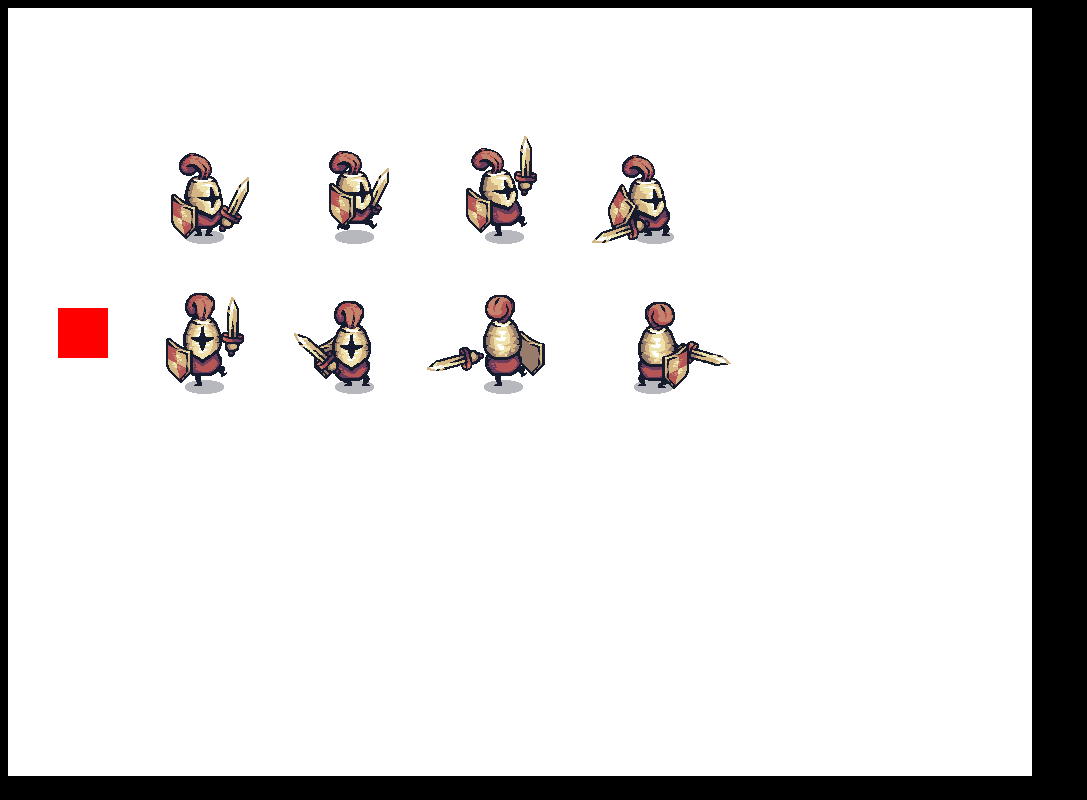
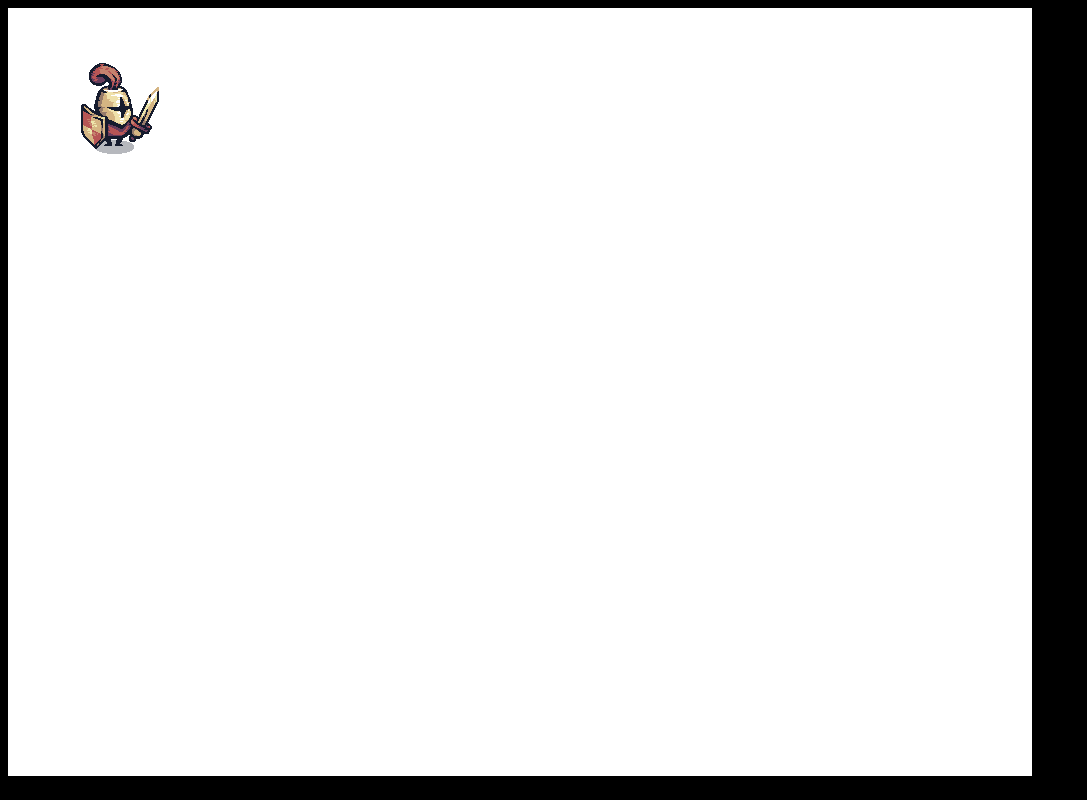
Before and after one commit to Hovelacque/Jogo-2-ano-2025, a plain HTML site: page index.html in a window 1280 px wide. Shown: the whole page, without its empty margins (0-1087 px from the left). Drawn offline with Linux system fonts and the light colour scheme.

Commit message:
Movendo cavaleiro

```diff
--- a/index.html
+++ b/index.html
@@ -25,7 +25,15 @@
             )
         }
 
-        let y = 100;
+        const toque = {
+            x: null,
+            y: null
+        };
+        const cavaleiro = {
+            x: 10,
+            y: 10,
+            velocidade: 5
+        }
         let frameDaAnimacao = 0;
         let frames = 0;
         function animacao() {
@@ -34,31 +42,40 @@
             ctx.fillStyle = "white";
             ctx.fillRect(0, 0, canvas.width, canvas.height);
 
-            ctx.fillStyle = "red";
-            ctx.fillRect(50, y, 50, 50);
+            // ctx.fillStyle = "red";
+            // ctx.fillRect(50, y, 50, 50);
 
             const comprimentoDoCorte = imagem.width / 6; //5 é o numero de desenhos do sprite
             const alturaDoCorte = imagem.height / 8; //2 é o numero de linhas do sprite
 
-            ctx.drawImage(imagem,
-                comprimentoDoCorte * frameDaAnimacao, //x do inicio do corte da image
-                0,                                    //y do inicio do corte da image
-                comprimentoDoCorte, alturaDoCorte,  //comprimento e altura do corte
-                100, 100,                           //x e y para desenhar o corte
-                comprimentoDoCorte, alturaDoCorte  //comprimento e altura do desenho final
+            // ctx.drawImage(imagem,
+            //     comprimentoDoCorte * frameDaAnimacao, //x do inicio do corte da image
+            //     0,                                    //y do inicio do corte da image
+            //     comprimentoDoCorte, alturaDoCorte,  //comprimento e altura do corte
+            //     x, y,                           //x e y para desenhar o corte
+            //     comprimentoDoCorte, alturaDoCorte  //comprimento e altura do desenho final
+            // )
+
+            if (toque.x != null) {
+                const distX = toque.x - cavaleiro.x
+                const distY = toque.y - cavaleiro.y
+                const angulo = Math.atan2(distY, distX);
+
+                cavaleiro.x += Math.cos(angulo) * cavaleiro.velocidade
+                cavaleiro.y += Math.sin(angulo) * cavaleiro.velocidade
+
+                ctx.fillStyle = "red";
+                ctx.beginPath()
+                ctx.arc(toque.x - 10, toque.y + 10, 20, 0, Math.PI * 2);
+                ctx.fill()
+            }
+
+            desenhaCavaleiroAnimado(
+                cavaleiro.x,
+                cavaleiro.y,
+                toque.x == null ? 0 : 1,
+                frameDaAnimacao, comprimentoDoCorte, alturaDoCorte
             )
-
-            desenhaCavaleiroAnimado(250, 100, 1, frameDaAnimacao, comprimentoDoCorte, alturaDoCorte)
-            desenhaCavaleiroAnimado(400, 100, 2, frameDaAnimacao, comprimentoDoCorte, alturaDoCorte)
-            desenhaCavaleiroAnimado(550, 100, 3, frameDaAnimacao, comprimentoDoCorte, alturaDoCorte)
-
-            desenhaCavaleiroAnimado(100, 250, 4, frameDaAnimacao, comprimentoDoCorte, alturaDoCorte)
-            desenhaCavaleiroAnimado(250, 250, 5, frameDaAnimacao, comprimentoDoCorte, alturaDoCorte)
-            desenhaCavaleiroAnimado(400, 250, 6, frameDaAnimacao, comprimentoDoCorte, alturaDoCorte)
-            desenhaCavaleiroAnimado(550, 250, 7, frameDaAnimacao, comprimentoDoCorte, alturaDoCorte)
-
-            if (y < 300)
-                y = y + 1;
 
             if (frames % 10 == 0) {
                 //pega o resto da divisão
@@ -72,6 +89,20 @@
         }
         animacao()
 
+
+        addEventListener('touchstart', (e) => {
+            toque.x = e.touches[0].clientX
+            toque.y = e.touches[0].clientY
+        })
+        addEventListener('touchmove', (e) => {
+            toque.x = e.touches[0].clientX
+            toque.y = e.touches[0].clientY
+        })
+        addEventListener('touchend', (e) => {
+            toque.x = null
+            toque.y = null
+        })
+
     </script>
 </body>
 
```
Also changed, not shown: 1 other file.
